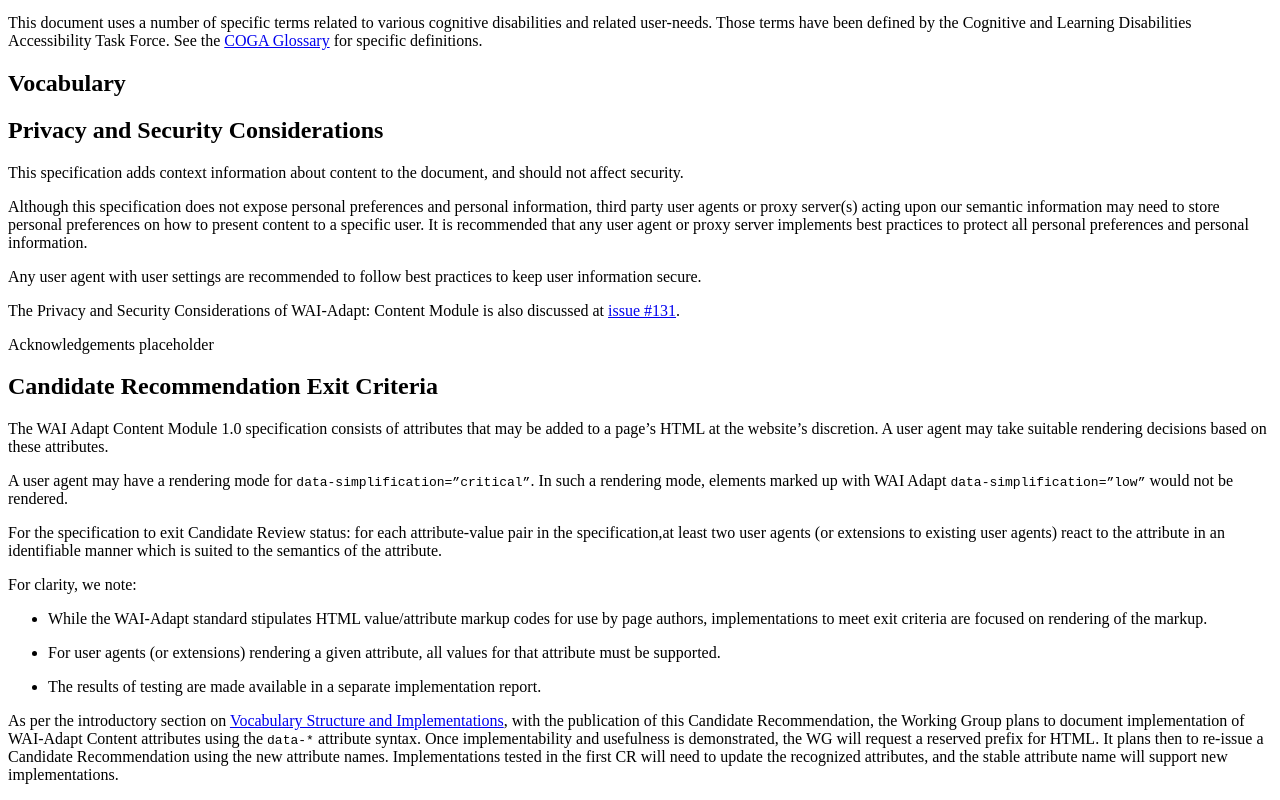
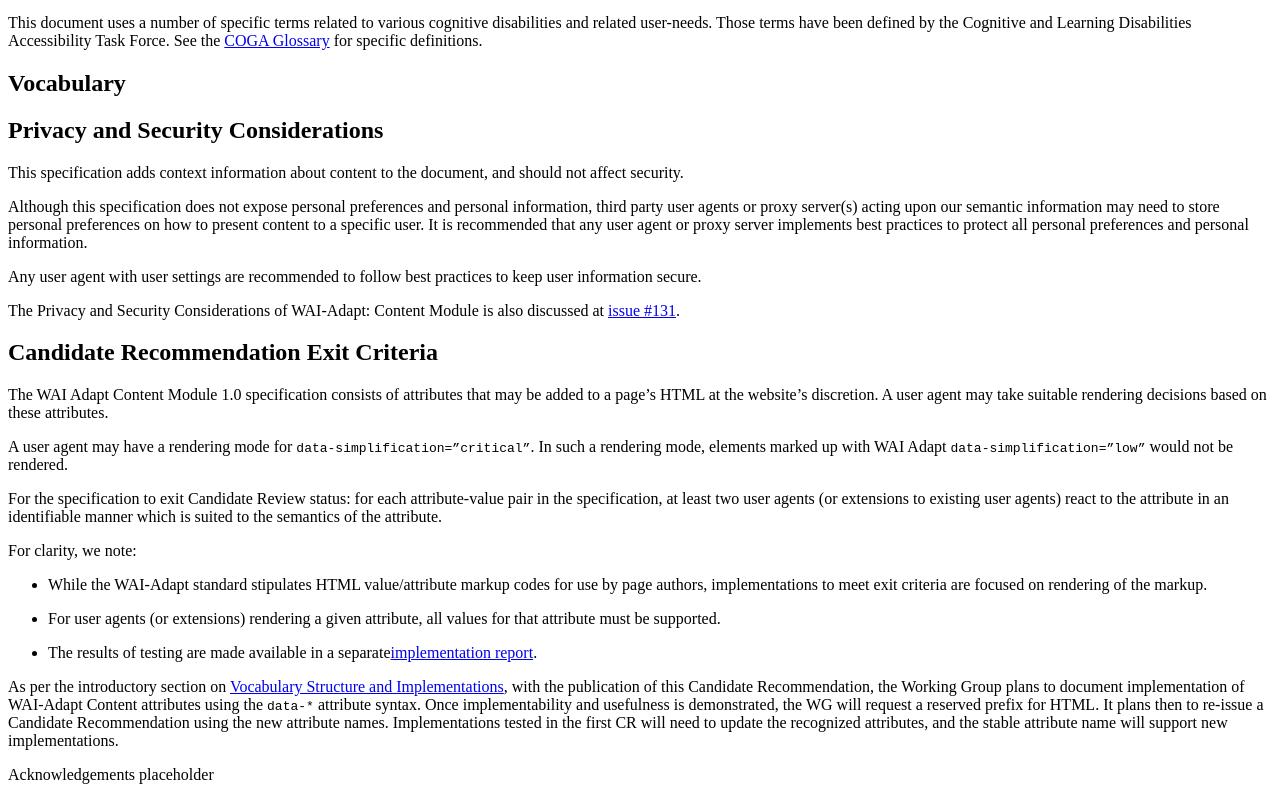
Before and after one commit to w3c/adapt, a plain HTML site: page content/index.html in a window 1280 px wide. Shown: the part 1842-2642 px from the top of the page. Drawn offline with Linux system fonts and the light colour scheme.

Commit message:
fixed according MC's comments

```diff
--- a/content/index.html
+++ b/content/index.html
@@ -140,26 +140,29 @@
 
 		</section>
 
-
-		<div data-include="../common/acknowledgements.html" data-oninclude="fixIncludes" data-include-replace="true">Acknowledgements placeholder</div>
-
 		<section class="appendix">
 			<h1>Candidate Recommendation Exit Criteria</h1>
 			<p>The WAI Adapt Content Module 1.0 specification consists of attributes that may be added to a page’s HTML at the website’s discretion. A user agent may take suitable rendering decisions based on these attributes.</p>
 			<aside class="example" title="A user agent rendering decision">
 				<p>A user agent may have a rendering mode for <code>data-simplification=”critical”</code>. In such a rendering mode, elements marked up with WAI Adapt <code>data-simplification=”low”</code> would not be rendered.</p>
 			</aside>
-			<p>For the specification to exit Candidate Review status: for each attribute-value pair in the specification,at least two user agents (or extensions to existing user agents) react to the attribute in an identifiable manner which is suited to the semantics of the attribute.</p>
+			<p>For the specification to exit Candidate Review status: for each attribute-value pair in the specification, at least two user agents (or extensions to existing user agents) react to the attribute in an identifiable manner which is suited to the semantics of the attribute.</p>
 			<p>For clarity, we note:</p>
 			<ul>
 				<li><p>While the WAI-Adapt standard stipulates HTML value/attribute markup codes for use by page authors, implementations to meet exit criteria are focused on rendering of the markup.</p></li>
 				<li><p>For user agents (or extensions) rendering a given attribute, all values for that attribute must be supported.</p></li>
-				<li><p>The results of testing are made available in a separate implementation report.</p></li>
+				<li><p>The results of testing are made available in a separate<a href="
+					https://w3c.github.io/adapt/content/reports/">implementation report</a>.</p></li>
 			</ul>
 			<div class="ednote">
 				<p>As per the introductory section on <a href="#vocabulary-structure-and-implementations">Vocabulary Structure and Implementations</a>, with the publication of this Candidate Recommendation, the Working Group plans to document implementation of WAI-Adapt Content attributes using the <code>data-*</code> attribute syntax. Once implementability and usefulness is demonstrated, the WG will request a reserved prefix for HTML. It plans then to re-issue a Candidate Recommendation using the new attribute names. Implementations tested in the first CR will need to update the recognized attributes, and the stable attribute name will support new implementations.</p>
 			</div>
 		</section>
 
+
+		<div data-include="../common/acknowledgements.html" data-oninclude="fixIncludes" data-include-replace="true">Acknowledgements placeholder</div>
+
+
+
 	</body>
 </html>
```
